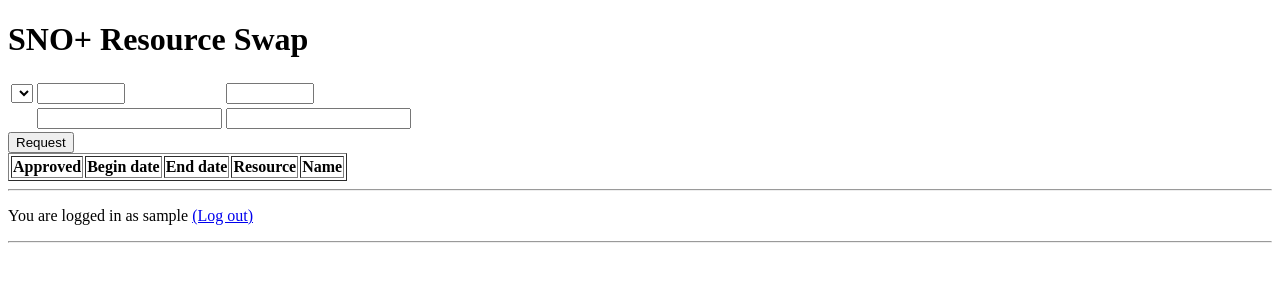
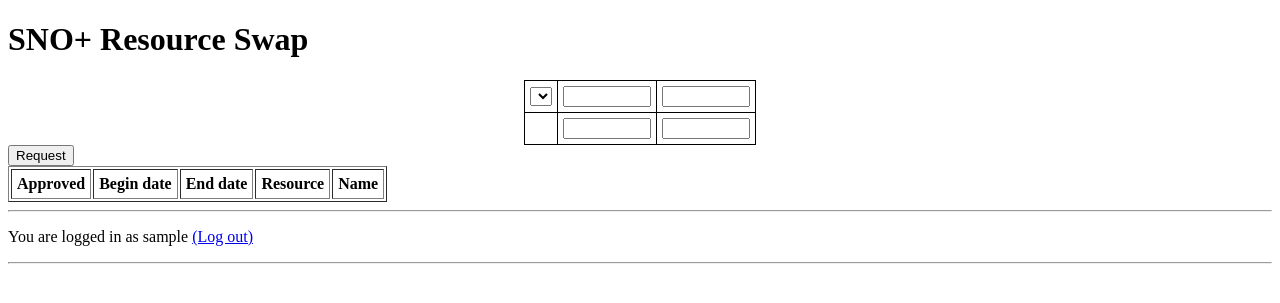
Before and after one commit to tsengj10/snoplusweb, a Django app: page /swap/ in a window 1280 px wide. Shown: the top 303 px of the page. Run offline with Django 3.2, Linux system fonts and the light colour scheme; the visitor is signed in with stand-in values (Sample User, id 1); data that the repository does not hold is empty; some libraries are stand-ins or nearby versions.

Commit message:
put static files in right place, add csrf cookie

```diff
--- a/swap/templates/swap/bookings_list.html
+++ b/swap/templates/swap/bookings_list.html
@@ -14,14 +14,24 @@ Bookings list
 <script src='{% static "js/buttons.colVis.min.js" %}'></script>
 <script src='{% static "js/buttons.print.min.js" %}'></script>
 <script src='{% static "js/jquery-ui-1.11.4/jquery-ui.min.js" %}'></script>
+<script src='{% static "js/jquery-cookie-1.4.1/jquery.cookie.js" %}'></script>
 
 <style>
 input.dpicker { width: 6em }
+input.tpicker { width: 6em }
+p.centered { text-align: center; }
+table.tcentered {
+  margin-left: auto;
+  margin-right: auto;
+  border-collapse: collapse;
+  border: 1px solid black;
+}
+td, th { padding: 5px; }
 </style>
 {% endblock %}
 {% block content %}
 
-<table>
+<table class='tcentered' border='1'>
 <tr>
   <td>
     <select id='res'>
@@ -42,10 +52,10 @@ input.dpicker { width: 6em }
   <td>
   </td>
   <td>
-    <input id='starttime' type='text'>
+    <input id='starttime' class='tpicker' type='text'>
   </td>
   <td>
-    <input id='stoptime' type='text'>
+    <input id='stoptime' class='tpicker' type='text'>
   </td>
 </table>
 <button type='button' id='requestbutton'>Request</button>
@@ -72,9 +82,52 @@ input.dpicker { width: 6em }
 {% endblock %}
 {% block scripts %}
 <script>
-$(function() {
-  $('#startdate').datepicker('getDate');
-  $('#stopdate').datepicker('getDate');
+$.datepicker.setDefaults({
+  "dateFormat": "dd/mm/yy",
+});
+
+// based on http://www.timlabonne.com/2013/07/parsing-a-time-string-with-javascript/
+// understands 1pm, 1:00pm, 1:00p, 13:00.  Returns NaN if can't parse at all.
+function parseTime(timeStr, dt) {
+    if (!dt) {
+        dt = new Date();
+    }
+
+    var time = timeStr.match(/(\d+)(?::(\d\d))?\s*(p?)/i);
+    if (!time) {
+        return NaN;
+    }
+    var hours = parseInt(time[1], 10);
+    dt.setHours(hours);
+    dt.setMinutes(parseInt(time[2], 10) || 0);
+    dt.setSeconds(0, 0);
+    return dt;
+}
+
+function csrfSafeMethod(method) {
+    // these HTTP methods do not require CSRF protection
+    return (/^(GET|HEAD|OPTIONS|TRACE)$/.test(method));
+}
+
+var csrftoken = $.cookie('csrftoken');
+$.ajaxSetup({
+    beforeSend: function(xhr, settings) {
+        if (!csrfSafeMethod(settings.type) && !this.crossDomain) {
+            xhr.setRequestHeader("X-CSRFToken", csrftoken);
+        }
+    }
+});
+//"csrfmiddlewaretoken" is a key in your posted data,for example,
+//when you need to ajax login,your posted data may like this:
+// {'username':'username','password':'password',
+//  'csrfmiddlewaretoken':'CSRF-TOKEN-V<U+200C><U+200B>ALUE'} –
+
+
+
+
+$(document).ready(function() {
+  console.log('Ready');
+  $('.dpicker').datepicker();
 });
 </script>
 {% endblock %}
```
Also changed, not shown: README.md, 1 other file.
